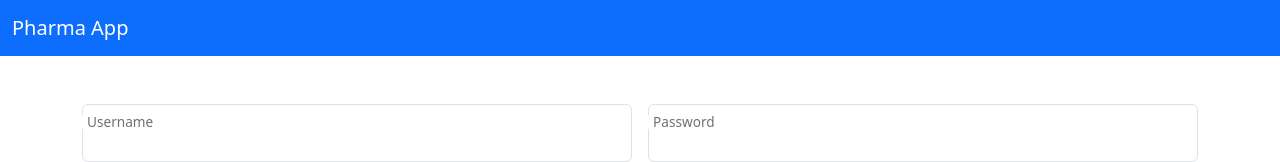
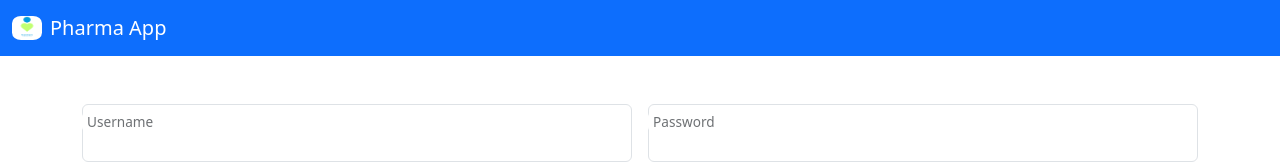
Before and after one commit to SilviuDinca/pharma, a website: page client/index.html in a window 1280 px wide. Shown: the top 162 px of the page. Drawn offline with nearby package versions, Linux system fonts and the light colour scheme; no server answers.

Commit message:
feat: add a logo on navigation bar

```diff
--- a/client/index.html
+++ b/client/index.html
@@ -16,6 +16,14 @@
     <nav class="navbar bg-primary" style="width: 100%">
       <div class="container-fluid">
         <a class="navbar-brand text-white d-flex align-items-center" href="#">
+          <img
+            src="./img/Logo.png"
+            alt="Logo"
+            class="me-2"
+            style="border-radius: 30%"
+            width="30"
+            height="24"
+          />
           Pharma App
         </a>
         <div class="avatar d-none dropdown">
```
